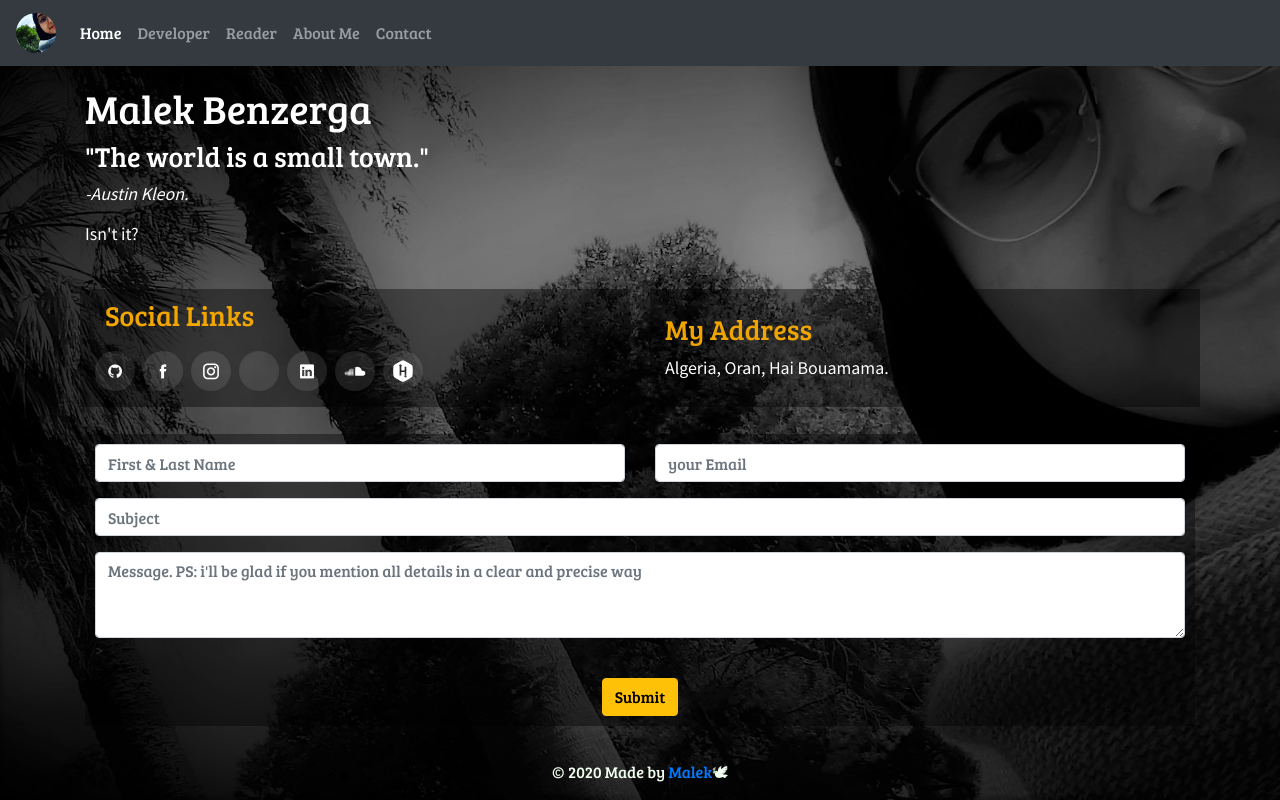
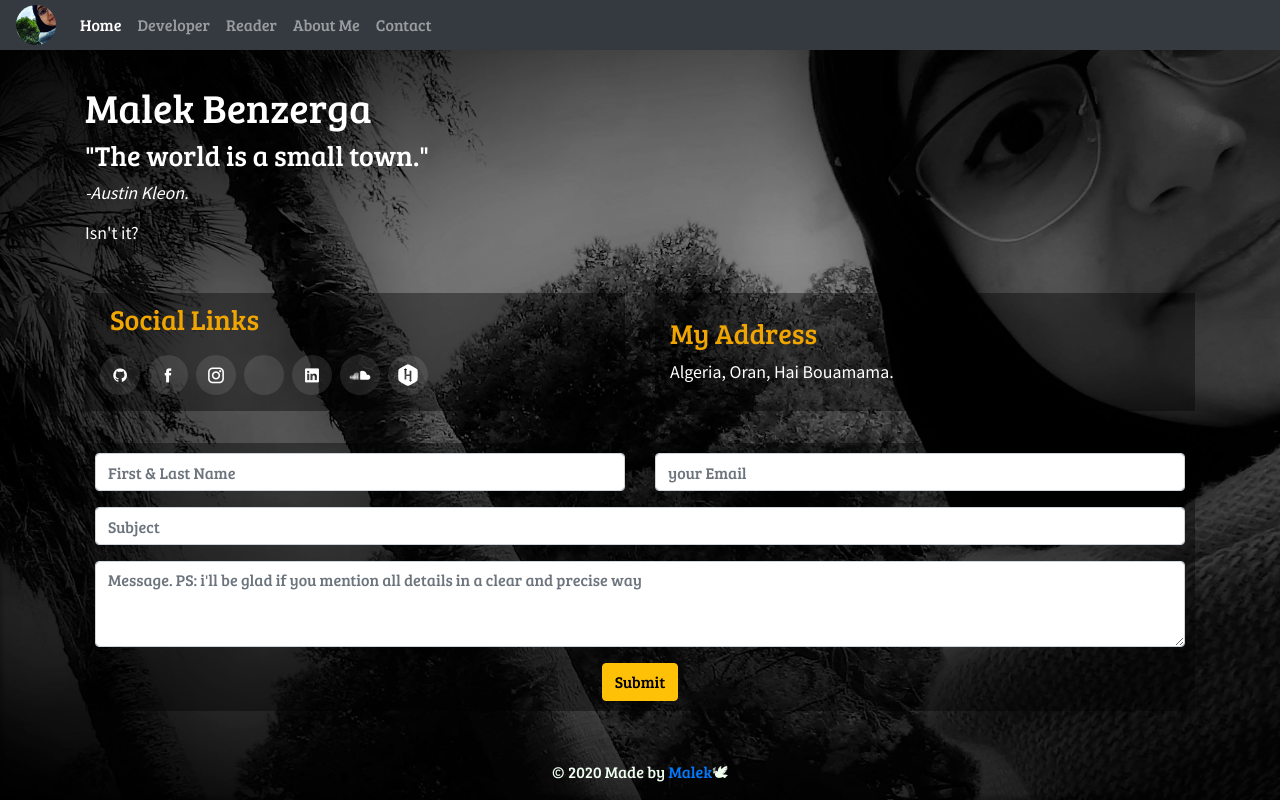
Before and after one commit to malek/malek.github.io, a plain HTML site: page contact.html in a window 1280 px wide. Drawn offline with nearby package versions, Linux system fonts and the light colour scheme.

Commit message:
contact page + nav fixed

```diff
--- a/contact.html
+++ b/contact.html
@@ -26,10 +26,10 @@
 </head>
 
 <body>
-    <div class="container-fluid header page-container" style="height: 100vh;">
+    <div class="container-fluid header page-container" style="min-height: 100vh;height: 100%;">
         <nav class="navbar navbar-expand-sm bg-dark navbar-dark sticky-top">
 
-            <a class="navbar-brand" href="#">
+            <a class="navbar-brand" href="index.html">
                 <img src="assets/avarar.jpg" alt="Malek" style="width:40px; border-radius: 50%;">
             </a>
             <button class="navbar-toggler" type="button" data-toggle="collapse" data-target="#collapsibleNavbar">
@@ -50,7 +50,7 @@
                         <a class="nav-link" href="about.html">About Me</a>
                     </li>
                     <li class="nav-item">
-                        <a class="nav-link" href="#">Contact</a>
+                        <a class="nav-link" href="contact.html">Contact</a>
                     </li>
 
                 </ul>
@@ -72,10 +72,10 @@
 
 
         <div id="contact-cards" class="container">
-            <div class="row">
-                <div class="col d-flex align-item-stretch" style="padding: 10px;">
+            <div class="row" style="min-height: 100px;">
+                <div class="col d-flex align-item-stretch" >
                     <div class="container" style="background: rgba(0, 0, 0, 0.4);">
-                        <h3 style="color: #f0a500; padding: 10px;" >Social Links</h3>
+                        <h3 style="color: #f0a500; padding: 10px;">Social Links</h3>
                         <div class="social-links">
                             <a href="https://github.com/malek" target="_blank" class="fa fa-github"></a>
                             <a href="https://web.facebook.com/malak.ben.9085" class="facebook"><i
@@ -105,7 +105,7 @@
                         <p> </p>
                     </div>
                 </div>
-                <div class="col d-flex align-item-stretch" style="padding: 10px;">
+                <div class="col d-flex align-item-stretch">
                     <div class="container" style="background: rgba(0, 0, 0, 0.4);">
                         <img src="assets/" alt="">
                         <h3 style="color: #f0a500;">My Address</h3>
@@ -115,50 +115,46 @@
             </div>
         </div>
 
-        <form class="container" action="mailto:brahimsamia31@gmail.com" method="POST" enctype="text/plain" >
-
+        <form class="container" action="mailto:brahimsamia31@gmail.com" method="POST" enctype="text/plain">
 
             <div class="container" style="background: rgba(0, 0, 0, 0.4); padding: 10px;">
                 <div class="row">
                     <div class="col-12 col-md-6">
                         <!-- Full name input -->
                         <div class="form-group">
-                            <input type="text" name="name" class="form-control" id="fullname" placeholder="First & Last Name">
+                            <input type="text" name="name" class="form-control" id="fullname"
+                                placeholder="First & Last Name">
                         </div>
                     </div>
-                    <div class="col">
+                    <div class="col-12 col-md-6">
                         <!-- Email input -->
                         <div class="form-group">
-                            <input type="email" name="mail" class="form-control" id="emailArea" aria-describedby="emailHelp"
-                                placeholder="your Email">
+                            <input type="email" name="mail" class="form-control" id="emailArea"
+                                aria-describedby="emailHelp" placeholder="your Email">
                         </div>
                     </div>
-                </div>
-                <div class="row">
-                    <div class="col">
+                     <div class="col-12">
                         <!-- Email Subject input -->
                         <div class="form-group">
                             <input type="text" class="form-control" id="subject" placeholder="Subject">
                         </div>
                     </div>
-                </div>
-                <div class="row">
-                    <div class="col">
+                    <div class="col-12">
                         <!-- Email Message input -->
                         <div class="form-group">
                             <!-- <input type="text" class="form-control" id="emailMessage"
                                 placeholder="Message i'll be glad if you mention all details clear precised"> -->
-                                <textarea  class="form-control" name="comment" id="emailMessage" rows="3"
-                                placeholder=
-                                "Message. PS: i'll be glad if you mention all details in a clear and precise way"></textarea>></textarea>
+                            <textarea class="form-control" name="comment" id="emailMessage" rows="3"
+                                placeholder="Message. PS: i'll be glad if you mention all details in a clear and precise way"></textarea>
                         </div>
                     </div>
                 </div>
 
 
+
                 <div class="row justify-content-center ">
-                    <div class="col" style="text-align: center;" >
-                        <button type="submit" value="Send" class="btn btn-warning" >Submit</button>
+                    <div class="col" style="text-align: center;">
+                        <button type="submit" value="Send" class="btn btn-warning">Submit</button>
                     </div>
                 </div>
             </div>
--- a/css/style.css
+++ b/css/style.css
@@ -152,3 +152,7 @@ body p{
  #contact-cards .social-links{
    margin-top: 0;
  }
+ .navbar{
+   padding-top: 0 !important;
+   padding-bottom: 0 !important;
+ }
```
Also changed, not shown: developer.html (+2 -2 lines), index.html (+2 -2 lines), reader.html (+2 -2 lines), tryingContact.html (added).
